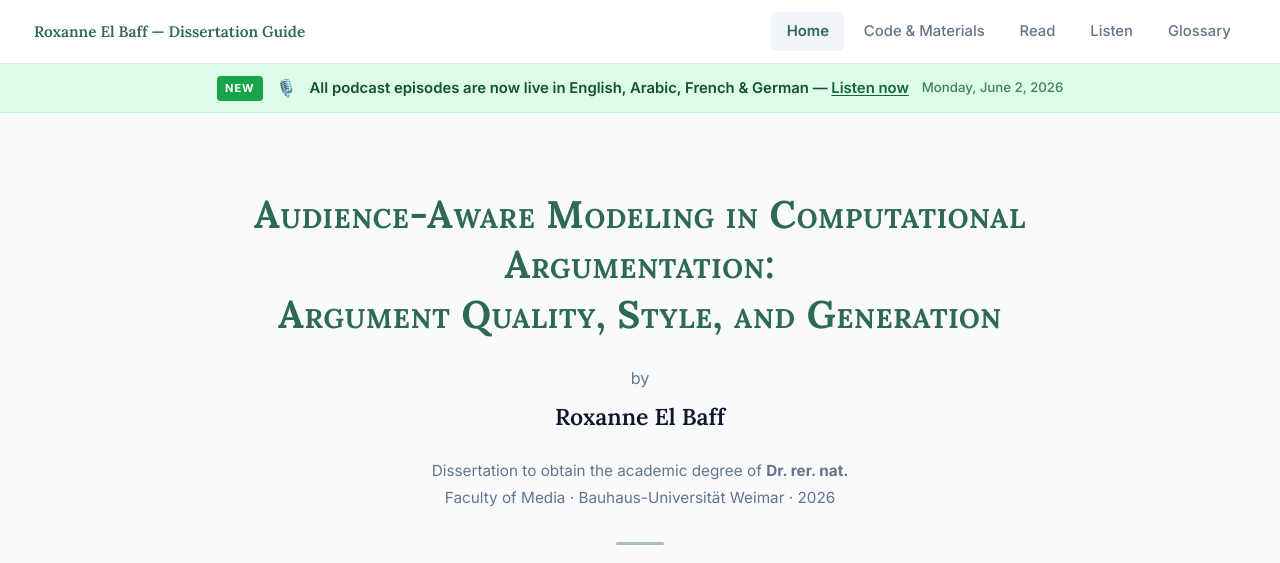
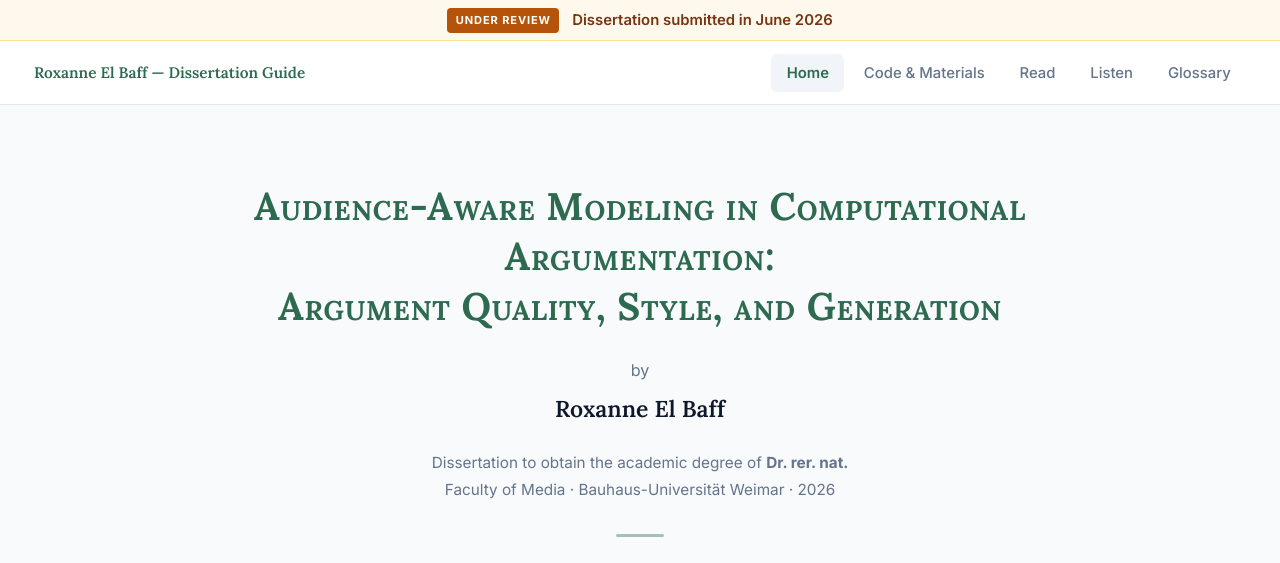
Before and after one commit to roxanneelbaff/dissertation, a plain HTML site: page index.html in a window 1280 px wide. Shown: the top 563 px of the page. Drawn offline with Linux system fonts and the light colour scheme.

Commit message:
added under review

```diff
--- a/index.html
+++ b/index.html
@@ -11,17 +11,6 @@
 
   <!-- ── Nav ── -->
   <nav id="site-nav"></nav>
-
-  <!-- ── Announcement banner ── -->
-  <div style="background:#dcfce7;border-bottom:1px solid #bbf7d0;padding:0.6rem 2rem;text-align:center;display:flex;align-items:center;justify-content:center;gap:0.75rem;flex-wrap:wrap;">
-    <span style="background:#16a34a;color:#fff;font-size:0.65rem;font-weight:800;letter-spacing:0.08em;padding:0.2rem 0.5rem;border-radius:4px;text-transform:uppercase;">New</span>
-    <span style="font-size:1rem;">🎙️</span>
-    <p style="font-size:0.875rem;font-weight:600;color:#14532d;margin:0;">
-      All podcast episodes are now live in English, Arabic, French &amp; German —
-      <a href="listen.html" style="color:#166534;text-decoration:underline;text-underline-offset:2px;">Listen now</a>
-    </p>
-    <span style="font-size:0.78rem;color:#166534;font-weight:500;opacity:0.8;">Monday, June 2, 2026</span>
-  </div>
 
   <!-- ── Hero ── -->
   <section class="hero">
--- a/js/nav.js
+++ b/js/nav.js
@@ -46,5 +46,11 @@
   if (nav) {
     nav.className = 'site-nav';
     nav.innerHTML = html;
+
+    const banner = document.createElement('div');
+    banner.style.cssText = 'position:sticky;top:0;z-index:51;background:#fef9ec;border-bottom:1px solid #fde68a;padding:0.45rem 2rem;text-align:center;display:flex;align-items:center;justify-content:center;gap:0.75rem;flex-wrap:wrap;';
+    banner.innerHTML = '<span style="background:#b45309;color:#fff;font-size:0.65rem;font-weight:800;letter-spacing:0.08em;padding:0.2rem 0.5rem;border-radius:4px;text-transform:uppercase;">Under Review</span>'
+      + '<p style="font-size:0.875rem;font-weight:600;color:#78350f;margin:0;">Dissertation submitted in June 2026</p>';
+    document.body.insertBefore(banner, document.body.firstChild);
   }
 })();
```
